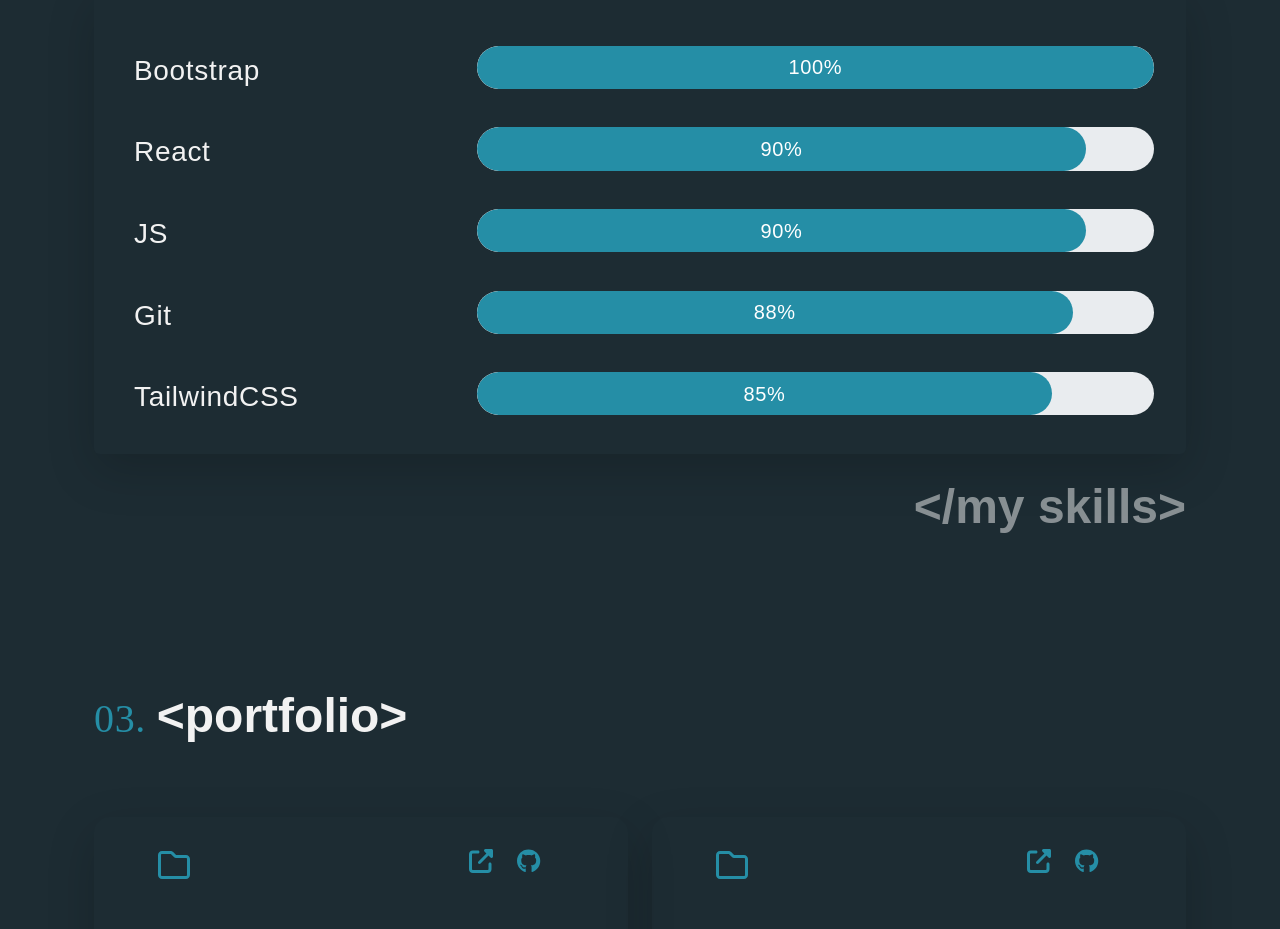
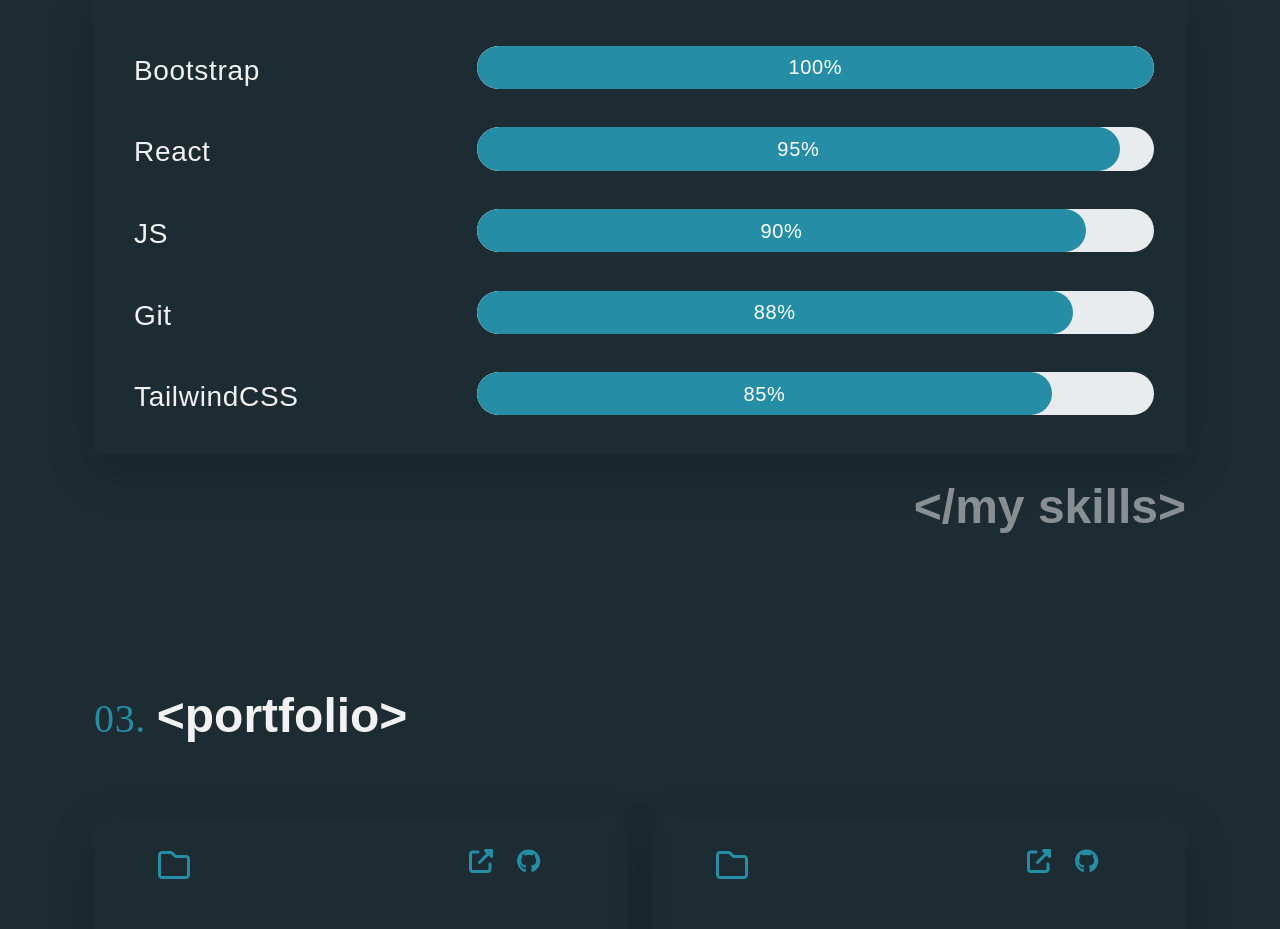
Before and after one commit to Kafolabi/portfolio, a React (Create React App) app: page / in a window 1280 px wide. Shown: the part 1600-2529 px from the top of the page. Built offline with nearby package versions, Linux system fonts and the light colour scheme; a web font is replaced by a local one.

Commit message:
Update Skillset.js
Updated React skill to 95%

```diff
--- a/src/components/Skillset.js
+++ b/src/components/Skillset.js
@@ -22,7 +22,7 @@
   return (
     <div>
       <Progressbars name="Bootstrap" value="100%" />
-      <Progressbars name="React" value="90%" />
+      <Progressbars name="React" value="95%" />
       <Progressbars name="JS" value="90%" />
       <Progressbars name="Git" value="88%" />
       <Progressbars name="TailwindCSS" value="85%" />
```
